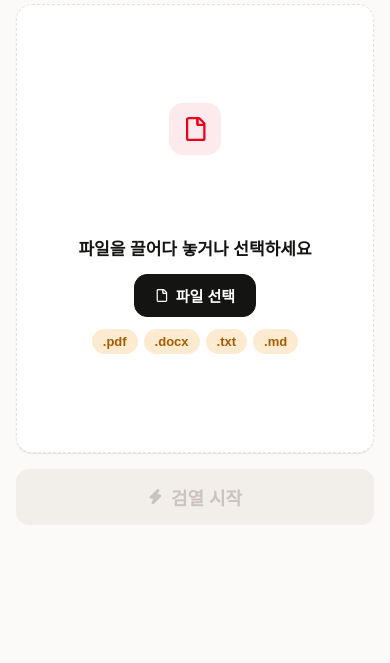
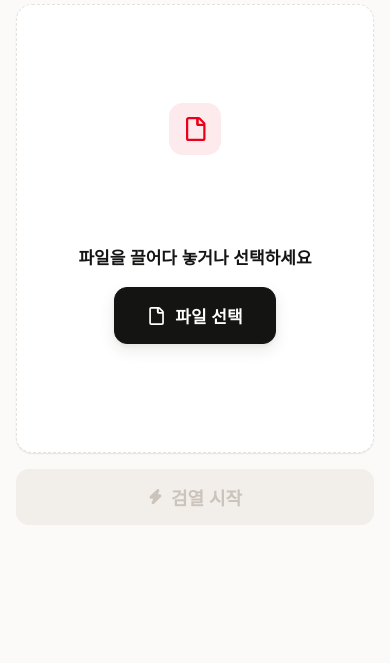
Before and after one commit to cosmosjiwan/Sentinel, a Flask app: page / in a window 390 px wide. Shown: the part 162-825 px from the top of the page. Run offline with Flask 3, Linux system fonts and the light colour scheme; some web fonts are replaced.

Commit message:
input 업로드 영역: 확장자 칩 제거 + 파일 선택 버튼 확대·재배치 (#11)
- .pdf/.docx/.txt/.md 확장자 칩(format-chips)과 관련 CSS·JS 제거
- 파일 선택 버튼을 크게 확대(패딩 18x40, 폰트 19px, 그림자 추가)하고 아이콘도 키움
- 드롭존 콘텐츠를 가운데 정렬해 버튼을 주요 액션으로 재배치(모바일 버튼도 확대)


Claude-Session: https://claude.ai/code/session_01QcTcEAy6cybN3D3rM6DS6L

Co-authored-by: Claude <noreply@anthropic.com>

```diff
--- a/static/css/input.css
+++ b/static/css/input.css
@@ -74,7 +74,7 @@ body {
 .upload-content {
   display: flex;
   flex-direction: column;
-  align-items: flex-start;
+  align-items: center;
   justify-content: center;
   min-width: 0;
   min-height: 120px;
@@ -98,21 +98,24 @@ body {
   font-size: 22px;
   font-weight: 700;
   color: var(--text);
-  margin-bottom: 18px;
+  margin-bottom: 24px;
+  text-align: center;
 }
+/* 확장자 칩을 제거하고 파일 선택 버튼을 크게 키워 드롭존의 주요 액션으로 배치 */
 .select-btn {
   display: inline-flex;
   align-items: center;
-  gap: 8px;
-  padding: 13px 26px;
+  gap: 10px;
+  padding: 18px 40px;
   border-radius: var(--r-control);
   background: var(--text);
   border: 1px solid var(--text);
   color: #fff;
-  font-size: 16px;
+  font-size: 19px;
   font-weight: 700;
   font-family: 'Pretendard', sans-serif;
   cursor: pointer;
+  box-shadow: var(--shadow8);
   transition: background .12s, transform .08s;
 }
 .select-btn:hover { background: #2b2e36; }
@@ -124,28 +127,12 @@ body {
   color: var(--accent);
   display: none;
   align-items: center;
-  justify-content: flex-start;
+  justify-content: center;
   gap: 8px;
   font-weight: 700;
 }
 #file-name.show { display: flex; }
 #file-name svg { flex-shrink: 0; }
-
-.format-chips {
-  display: flex;
-  gap: 8px;
-  justify-content: flex-start;
-  margin-top: 16px;
-}
-.fmt-chip {
-  font-size: var(--fs-sm);
-  font-weight: 700;
-  padding: 7px 15px;
-  border-radius: 999px;
-  background: var(--cream);
-  border: none;
-  color: var(--amber-ink);
-}
 
 /* ── 검열 버튼 ── */
 .submit-btn {
@@ -236,10 +223,8 @@ body {
   .upload-content { align-items: center; }
   .upload-icon { width: 52px; height: 52px; margin: 0 auto 14px; border-radius: 14px; }
   .upload-icon svg { width: 24px; height: 24px; }
-  .upload-title { font-size: 17px; margin-bottom: 14px; }
-  .select-btn { padding: 10px 20px; font-size: 15px; }
-  .format-chips { margin-top: 12px; gap: 6px; justify-content: center; }
-  .fmt-chip { font-size: 13px; padding: 5px 11px; }
+  .upload-title { font-size: 17px; margin-bottom: 18px; }
+  .select-btn { padding: 15px 32px; font-size: 17px; }
   #file-name { margin-top: 12px; font-size: 13px; justify-content: center; }
 
   .submit-btn { flex-shrink: 0; padding: 15px; font-size: 18px; margin-top: 16px !important; }
--- a/templates/input.html
+++ b/templates/input.html
@@ -46,16 +46,9 @@
           <input type="file" id="fileInput" name="file" accept=".pdf,.docx,.txt,.md" multiple required hidden>
 
           <button type="button" class="select-btn" onclick="document.getElementById('fileInput').click()">
-            <svg width="13" height="13" viewBox="0 0 16 16" fill="currentColor"><path d="M2 1.75C2 .784 2.784 0 3.75 0h6.586c.464 0 .909.184 1.237.513l2.914 2.914c.329.328.513.773.513 1.237v9.586A1.75 1.75 0 0 1 13.25 16h-9.5A1.75 1.75 0 0 1 2 14.25Zm1.75-.25a.25.25 0 0 0-.25.25v12.5c0 .138.112.25.25.25h9.5a.25.25 0 0 0 .25-.25V6h-2.75A1.75 1.75 0 0 1 8.75 4.25V1.5Zm6.75.062V4.25c0 .138.112.25.25.25h2.688l-.011-.013-2.914-2.914-.013-.011Z"/></svg>
+            <svg width="18" height="18" viewBox="0 0 16 16" fill="currentColor"><path d="M2 1.75C2 .784 2.784 0 3.75 0h6.586c.464 0 .909.184 1.237.513l2.914 2.914c.329.328.513.773.513 1.237v9.586A1.75 1.75 0 0 1 13.25 16h-9.5A1.75 1.75 0 0 1 2 14.25Zm1.75-.25a.25.25 0 0 0-.25.25v12.5c0 .138.112.25.25.25h9.5a.25.25 0 0 0 .25-.25V6h-2.75A1.75 1.75 0 0 1 8.75 4.25V1.5Zm6.75.062V4.25c0 .138.112.25.25.25h2.688l-.011-.013-2.914-2.914-.013-.011Z"/></svg>
             파일 선택
           </button>
-
-          <div class="format-chips">
-            <span class="fmt-chip">.pdf</span>
-            <span class="fmt-chip">.docx</span>
-            <span class="fmt-chip">.txt</span>
-            <span class="fmt-chip">.md</span>
-          </div>
 
           <div id="file-name">
             <svg width="14" height="14" viewBox="0 0 16 16" fill="currentColor"><path d="M13.78 4.22a.75.75 0 0 1 0 1.06l-7.25 7.25a.75.75 0 0 1-1.06 0L2.22 9.28a.751.751 0 0 1 .018-1.042.751.751 0 0 1 1.042-.018L6 10.94l6.72-6.72a.75.75 0 0 1 1.06 0Z"/></svg>
@@ -91,7 +84,6 @@ const fileInput = document.getElementById('fileInput');
 const fileNameEl = document.getElementById('file-name');
 const fileNameText = document.getElementById('file-name-text');
 const submitBtn = document.getElementById('submitBtn');
-const fmtChips = document.querySelector('.format-chips');
 
 function setFiles(fileList) {
   if (!fileList.length) return;
@@ -101,7 +93,6 @@ function setFiles(fileList) {
   fileNameEl.classList.add('show');
   dropArea.classList.add('has-file');
   submitBtn.disabled = false;
-  if (fmtChips) fmtChips.style.display = 'none';
 }
 
 fileInput.addEventListener('change', () => {
```
